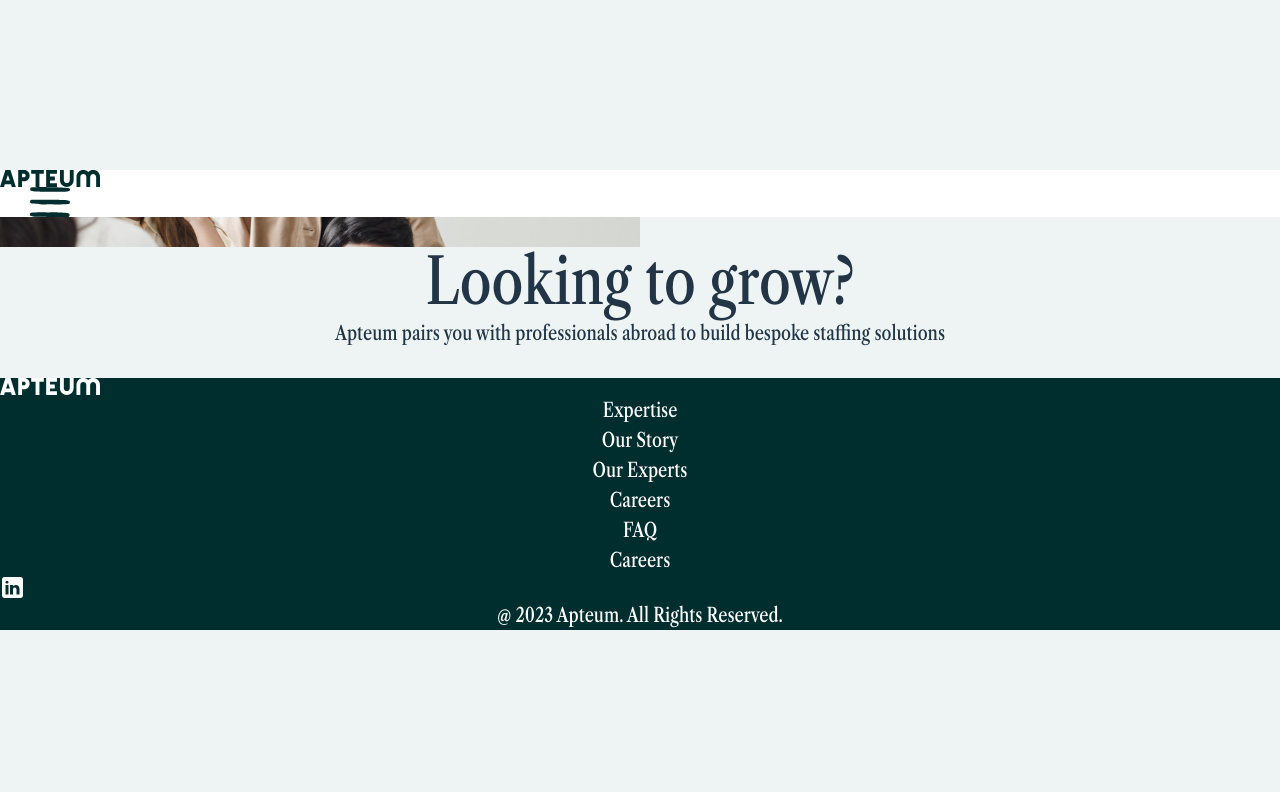
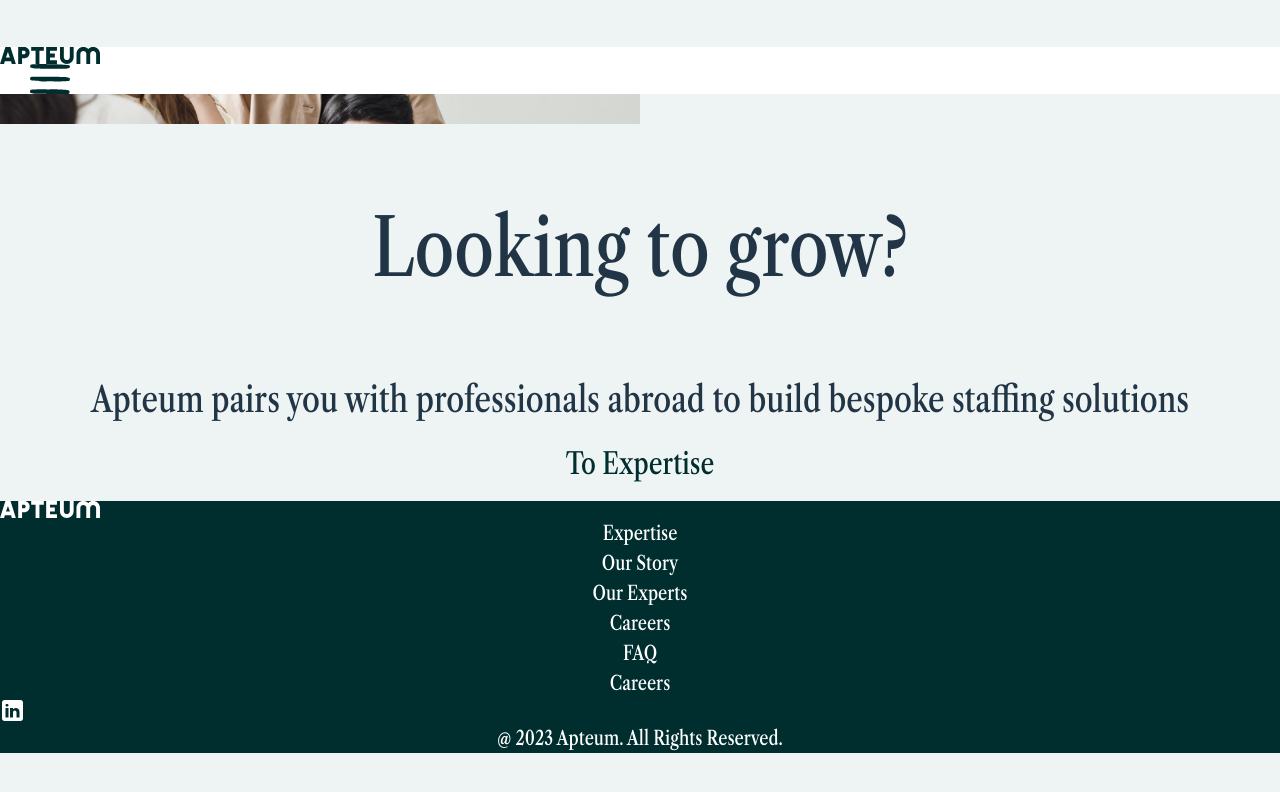
Before and after one commit to rippler7/apteum, a React (Vite) app: page / in a window 1280 px wide. Shown: the top 792 px of the page. Built offline with nearby package versions, Linux system fonts and the light colour scheme.

Commit message:
more fixes on font styling

```diff
--- a/src/components/SectionOne.tsx
+++ b/src/components/SectionOne.tsx
@@ -6,16 +6,18 @@ function SectionOne(){
                 &nbsp;
             </div>
             <div className='flex-col justify-between h-full w-full items-center align-items p-50'>
-                <div className='w-full'>
+                <div className='w-full h-70'>
                     <h1>Looking to grow?</h1>
                 </div>
-                <div className='w-full'>
+                <div className='tagline w-full px-20 h-30'>
                     <p>
                        <h3>Apteum pairs you with professionals abroad to build bespoke staffing solutions</h3>
                     </p>
                 </div>
-                <div className='w-full'>
-                    &nbsp;
+                <div className='w-full h-20'>
+                    <button>
+                        To Expertise
+                    </button>
                 </div>
             </div>
         </div>
--- a/src/index.css
+++ b/src/index.css
@@ -65,6 +65,26 @@ button:focus-visible {
   outline: 4px auto -webkit-focus-ring-color;
 }
 
+h1{
+  padding:1em;
+  font-size: 4rem;
+}
+
+.tagline h3{
+  font-size: 1.8em;
+}
+
+button {
+  background-color: #dfbea6; /* Peach */
+  border: none;
+  color: #002d2e;
+  font-size:1.5em;
+  padding: 15px 32px;
+  text-align: center;
+  text-decoration: none;
+  display: inline-block;
+}
+
 @media (prefers-color-scheme: light) {
   :root {
     color: #213547;
```
